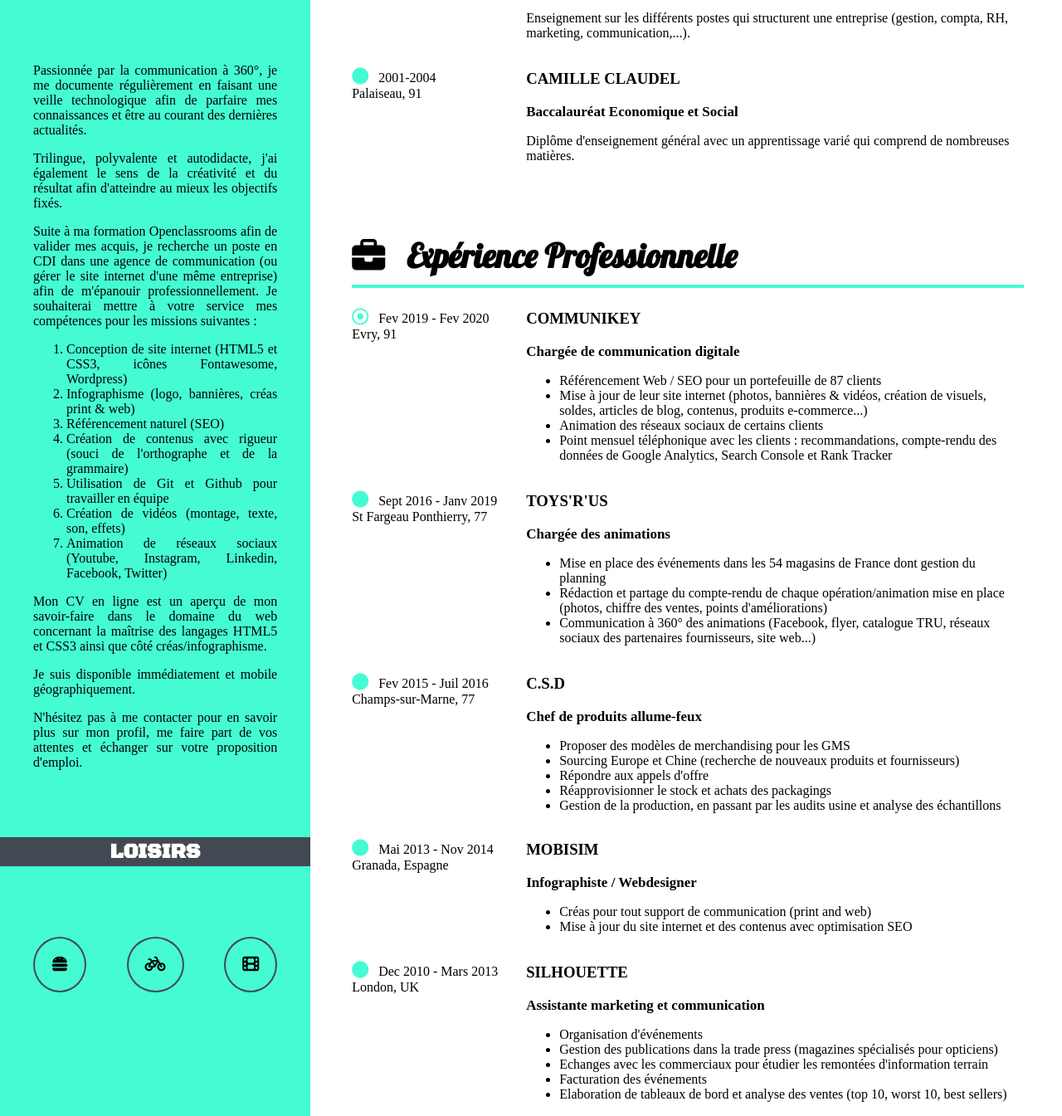
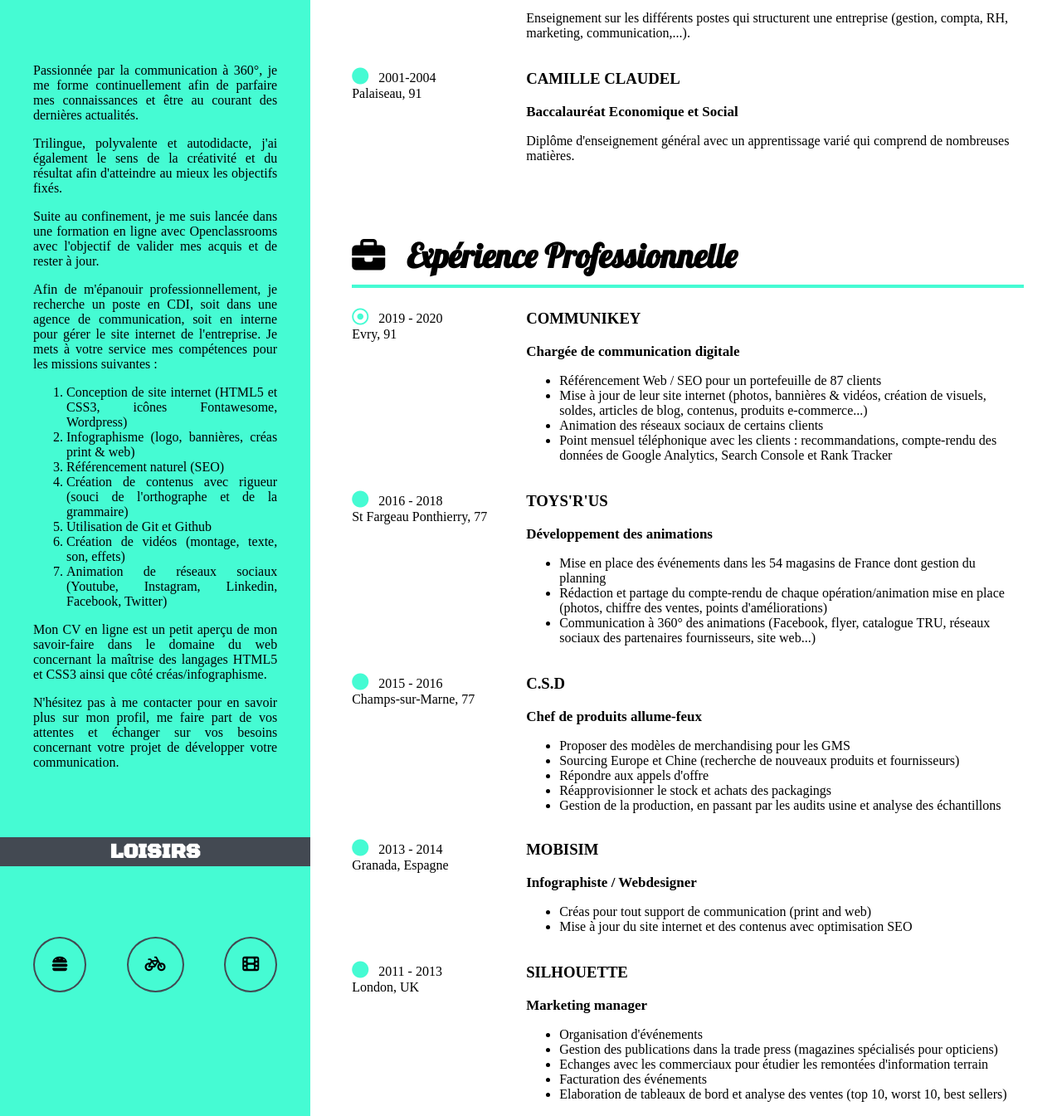
Before and after one commit to myluciole/CV_Lucie_Venard, a plain HTML site: page index.html in a window 1280 px wide. Shown: the part 800-2145 px from the top of the page at 83% size. Drawn offline with Linux system fonts and the light colour scheme.

Commit message:
renommer galerie avec créas

```diff
--- a/index.html
+++ b/index.html
@@ -21,7 +21,7 @@
 
 					<nav class="nav">
 						<a href="index.html" class="navi"><span class="ic"><i class="fas fa-home"></i></span>Accueil</a>
-						<a href="galerie.html" class="navi"><span class="ic"><i class="fas fa-image"></i></span>Galerie infographisme</a>
+						<a href="galerie.html" class="navi"><span class="ic"><i class="fas fa-image"></i></span>Galerie Créas</a>
 					</nav>
 
    					<p class="photo-ronde"><img class="photo" src="photo_portrait_cv.png" alt="photo identité CV"/></p> <!-- emplacement de ma PHOTO de profil-->
@@ -45,20 +45,22 @@
 
 					<h3 class="perso">A PROPOS DE MOI</h3>
 						<div class="texte-perso1"> <!-- partie DIV pour la partie à propos de moi-->
-							<p>Passionnée par la communication à 360°, je me documente régulièrement en faisant une veille technologique afin de parfaire mes connaissances et être au courant des dernières actualités. </p> <p>Trilingue, polyvalente et autodidacte, j'ai également le sens de la créativité et du résultat afin d'atteindre au mieux les objectifs fixés.</p>
-							<p>Suite à ma formation Openclassrooms afin de valider mes acquis, je recherche un poste en CDI dans une agence de communication (ou gérer le site internet d'une même entreprise) afin de m'épanouir professionnellement. Je souhaiterai mettre à votre service mes compétences pour les missions suivantes :</p>
+							<p>Passionnée par la communication à 360°, je me forme continuellement afin de parfaire mes connaissances et être au courant des dernières actualités. </p> <p>Trilingue, polyvalente et autodidacte, j'ai également le sens de la créativité et du résultat afin d'atteindre au mieux les objectifs fixés.</p>
+							<p>Suite au confinement, je me suis lancée dans une formation en ligne avec Openclassrooms avec l'objectif de valider mes acquis et de rester à jour.</p>
+							<p> Afin de m'épanouir professionnellement, je recherche un poste en CDI, soit dans une agence de communication, soit en interne pour gérer le site internet de l'entreprise. Je mets à votre service mes compétences pour les missions suivantes :</p>
 							<ol>
 							<li>Conception de site internet (HTML5 et CSS3, icônes Fontawesome, Wordpress) </li>
 							<li>Infographisme (logo, bannières, créas print & web)</li>
 							<li>Référencement naturel (SEO)</li>
 							<li>Création de contenus avec rigueur (souci de l'orthographe et de la grammaire)</li>
-							<li>Utilisation de Git et Github pour travailler en équipe</li>
+							<li>Utilisation de Git et Github</li>
 							<li>Création de vidéos (montage, texte, son, effets)</li>
 							<li>Animation de réseaux sociaux (Youtube, Instagram, Linkedin, Facebook, Twitter)</li>
 							</ol>
-							<p>Mon CV en ligne est un aperçu de mon savoir-faire dans le domaine du web concernant la maîtrise des langages HTML5 et CSS3 ainsi que côté créas/infographisme.</p>
-							<p>Je suis disponible immédiatement et mobile géographiquement. </p>
-							<p>N'hésitez pas à me contacter pour en savoir plus sur mon profil, me faire part de vos attentes et échanger sur votre proposition d'emploi.</p>
+
+							<p>Mon CV en ligne est un petit aperçu de mon savoir-faire dans le domaine du web concernant la maîtrise des langages HTML5 et CSS3 ainsi que côté créas/infographisme.</p>
+
+							<p>N'hésitez pas à me contacter pour en savoir plus sur mon profil, me faire part de vos attentes et échanger sur vos besoins concernant votre projet de développer votre communication.</p>
 						</div>	<!-- FIN de la partie DIV pour la partie à propos de moi-->
 
 					<h3 class="perso">LOISIRS</h3> <!-- partie Loisirs avec les icônes-->
@@ -90,7 +92,7 @@
 
 							<div class="ecole"> <!-- #1 bloc de droite avec école, formation et descriptif -->
 								<h3>OPENCLASSROOMS </h3>
-								<h2>Prep'Web</h2>
+								<h2>Programmation Web</h2>
 								<p>Conception de sites internet (HTML5, CSS3, Git et Github, optimisation du référencement naturel). </p>
 							</div> <!-- Fin #1 bloc de droite avec école, formation et descriptif -->
 						</section> <!-- FIN #1 section encart-formation-->
@@ -139,7 +141,7 @@
 
 						<section class="encart-exp"> <!-- DEBUT #1 section dédiée à l'expérience pro-->
 							<div class="date-lieu"><!-- #1 bloc de gauche avec dates et lieu -->
-								<p><span class="point"><i class="far fa-dot-circle"></i></span> &nbsp; Fev 2019 - Fev 2020 </br> Evry, 91</p>
+								<p><span class="point"><i class="far fa-dot-circle"></i></span> &nbsp; 2019 - 2020 </br> Evry, 91</p>
 							</div><!-- Fin du #1 bloc de gauche avec dates et lieu-->
 
 							<div class="descriptif-exp1"> <!-- #1 bloc de droite avec entreprise, métier et descriptif -->
@@ -158,12 +160,12 @@
 
 						<section class="encart-exp"> <!-- DEBUT #2 section dédiée à l'expérience pro-->
 							<div class="date-lieu"><!-- #2 bloc de gauche avec dates et lieu -->
-								<p><span class="point"><i class="fas fa-circle"></i></span> &nbsp; Sept 2016 - Janv 2019</br> St Fargeau Ponthierry, 77</p>
+								<p><span class="point"><i class="fas fa-circle"></i></span> &nbsp; 2016 - 2018</br> St Fargeau Ponthierry, 77</p>
 							</div><!-- Fin du #2 bloc de gauche avec dates et lieu-->
 
 							<div class="descriptif-exp1"> <!-- #2 bloc de droite avec entreprise, métier et descriptif -->
 								<h3>TOYS'R'US</h3>
-									<h2>Chargée des animations</h2>
+									<h2>Développement des animations</h2>
 										<ul>
 
 											<li>Mise en place des événements dans les 54 magasins de France dont gestion du planning</li>
@@ -175,7 +177,7 @@
 
 						<section class="encart-exp"> <!-- DEBUT #3 section dédiée à l'expérience pro-->
 							<div class="date-lieu"><!-- #3 bloc de gauche avec dates et lieu -->
-								<p><span class="point"><i class="fas fa-circle"></i></span> &nbsp; Fev 2015 - Juil 2016</br>Champs-sur-Marne, 77</p>
+								<p><span class="point"><i class="fas fa-circle"></i></span> &nbsp; 2015 - 2016</br>Champs-sur-Marne, 77</p>
 							</div><!-- Fin du #3 bloc de gauche avec dates et lieu-->
 
 							<div class="descriptif-exp"> <!-- #3 bloc de droite avec entreprise, métier et descriptif -->
@@ -193,7 +195,7 @@
 
 						<section class="encart-exp"> <!-- DEBUT #4 section dédiée à l'expérience pro-->
 							<div class="date-lieu"><!-- #4 bloc de gauche avec dates et lieu -->
-								<p><span class="point"><i class="fas fa-circle"></i></span> &nbsp; Mai 2013 - Nov 2014</br>Granada, Espagne</p>
+								<p><span class="point"><i class="fas fa-circle"></i></span> &nbsp; 2013 - 2014</br>Granada, Espagne</p>
 							</div><!-- Fin du #4 bloc de gauche avec dates et lieu-->
 
 							<div class="descriptif-exp2"> <!-- #4 bloc de droite avec entreprise, métier et descriptif -->
@@ -208,12 +210,12 @@
 
 						<section class="encart-exp"> <!-- DEBUT #5 section dédiée à l'expérience pro-->
 							<div class="date-lieu"><!-- #5 bloc de gauche avec dates et lieu -->
-								<p><span class="point"><i class="fas fa-circle"></i></span> &nbsp; Dec 2010 - Mars 2013</br>London, UK</p>
+								<p><span class="point"><i class="fas fa-circle"></i></span> &nbsp; 2011 - 2013</br>London, UK</p>
 							</div><!-- Fin du #5 bloc de gauche avec dates et lieu-->
 
 							<div class="descriptif-exp"> <!-- #5 bloc de droite avec entreprise, métier et descriptif -->
 								<h3>SILHOUETTE</h3>
-									<h2>Assistante marketing et communication</h2>
+									<h2>Marketing manager</h2>
 										<ul>
 											<li>Organisation d'événements</li>
 											<li>Gestion des publications dans la trade press (magazines spécialisés pour opticiens)</li>
```
